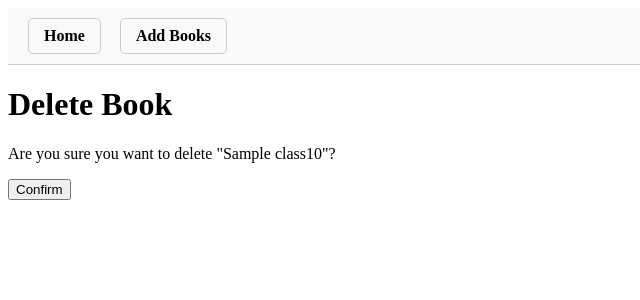
After one commit to seniyanajeem2003/django-work, a Django app: page /delete/1/ in a window 1280 px wide. The commit adds this page. Shown: the top 300 px of the page, without its empty margins (0-640 px from the left). Run offline with Django 4.2, Linux system fonts and the light colour scheme; tables that the repository leaves empty hold one stand-in row (values such as "Sample post").

Commit message:
librarydata

```diff
--- a/classwork/class10/class10/urls.py
+++ b/classwork/class10/class10/urls.py
@@ -14,11 +14,13 @@ Including another URLconf
     1. Import the include() function: from django.urls import include, path
     2. Add a URL to urlpatterns:  path('blog/', include('blog.urls'))
 """
-from . import views
+from library import views
 from django.urls import path
 
 urlpatterns = [
         path('create/',views.library_create,name='createlibrary'),
-        path('home/',views.library_read,name='retrievelibrary'),
-        path('update/<int:id>/',views.library_update,name='updateproduct'),
+        path('',views.library_read,name='home'),
+        path('update/<int:id>/',views.library_update,name='updatelibrary'),
+        path('delete/<int:id>/', views.library_delete, name='deletelibrary'),
+
     ]
--- a/classwork/class10/library/forms.py
+++ b/classwork/class10/library/forms.py
@@ -4,4 +4,4 @@ from .models import class10
 class LibraryForm(forms.ModelForm):
     class Meta:
         model = class10
-        fields = all
+        fields = ['title', 'author', 'year']
--- a/classwork/class10/library/models.py
+++ b/classwork/class10/library/models.py
@@ -2,5 +2,5 @@ from django.db import models
 
 class class10(models.Model):
     title = models.CharField(max_length=500)
-    author = models.TextField()
-    year = models.CharField(max_digits=10)
+    author = models.CharField(max_length=60)
+    year = models.CharField(max_length=10)
--- a/classwork/class10/library/templates/create.html
+++ b/classwork/class10/library/templates/create.html
@@ -3,7 +3,7 @@
 <h1>Add Books</h1>
 <form action='' method='POST'>
     {% csrf_token %}
-    {{form.as_div}}
+    {{form.as_p}}
     <input type="submit" value="submit">
 </form>
 {%endblock%}
--- /dev/null
+++ b/classwork/class10/library/templates/delete.html
@@ -0,0 +1,9 @@
+{% extends 'layout/app-layout.html' %}
+{% block content %}
+<h1>Delete Book</h1>
+<p>Are you sure you want to delete "{{ book_delete.title }}"?</p>
+<form method="post">
+    {% csrf_token %}
+    <input type="submit" value="Confirm">
+</form>
+{% endblock %}
--- a/classwork/class10/library/templates/layout/app-layout.html
+++ b/classwork/class10/library/templates/layout/app-layout.html
@@ -4,10 +4,84 @@
     <meta charset="utf-8">
     <meta name="viewport" content="width=device-width, initial-scale=1">
     <title></title>
+
+   <style>
+.library-table {
+    width: 100%;
+    border-collapse: collapse;
+    text-align: center;
+    margin-top: 20px;
+}
+
+.library-table th,
+.library-table td {
+    border: 1px solid #000;
+    padding: 8px;
+}
+
+.pagination-box {
+    width: fit-content;
+    margin: 20px auto;
+    padding: 15px 25px;
+    border: 2px solid #999;
+    border-radius: 10px;
+    background-color: #f9f9f9;
+    text-align: center;
+}
+
+.pagination-box .page-link {
+    margin: 0 5px;
+    padding: 5px 10px;
+    text-decoration: none;
+    border: 1px solid #999;
+    border-radius: 5px;
+    color: #333;
+    font-weight: bold;
+    transition: background-color 0.3s, color 0.3s;
+}
+
+.pagination-box .page-link:hover {
+    background-color: #e0e0e0;
+    color: #000;
+}
+
+.pagination-box .current {
+    background-color: #ccc;
+    color: #000;
+    pointer-events: none;
+}
+
+
+.navbar {
+    width: 100%;
+    background-color: #f9f9f9;
+    border-bottom: 1px solid #ccc;
+    padding: 10px 20px;
+    text-align: left;
+}
+
+.navbar a {
+    display: inline-block;
+    margin-right: 15px;
+    padding: 8px 15px;
+    text-decoration: none;
+    color: #000;
+    font-weight: bold;
+    border: 1px solid #ccc;
+    border-radius: 5px;
+    transition: background-color 0.3s;
+}
+
+.navbar a:hover {
+    background-color: #e0e0e0;
+}
+
+</style>
+
 </head>
 <body>
     {% include 'nav-bar.html' %}
-    {% block 'content' %}
+    {% block content %}
     {% endblock %}
 </body>
 </html>
--- a/classwork/class10/library/templates/nav-bar.html
+++ b/classwork/class10/library/templates/nav-bar.html
@@ -1,5 +1,4 @@
-<nav>
+<nav class="navbar">
     <a href="{% url 'home' %}">Home</a>
-    <a href="{% url 'createplibrary' %}">Add Books</a>
-    <a href="{% url 'retrievelibrary' %}">View Product</a>
+    <a href="{% url 'createlibrary' %}">Add Books</a>
 </nav>
--- a/classwork/class10/library/views.py
+++ b/classwork/class10/library/views.py
@@ -1,6 +1,9 @@
 
-from django.shortcuts import render, redirect
+from django.shortcuts import render, redirect, get_object_or_404
 from .forms import LibraryForm
+from .models import class10
+from django.core.paginator import Paginator
+
 def library_create(request):
     if request.method == 'POST':
         form = LibraryForm(request.POST)
@@ -12,16 +15,26 @@ def library_create(request):
     return render(request, 'create.html', {'form': form})
 
 def library_read(request):
-    library_list=class10.objects.all()
-    return render(request,'home.html',{'library_list':library_list})
+    library_list = class10.objects.all().order_by('id')
+    paginator = Paginator(library_list, 5)
+    page_number = request.GET.get('page')
+    page_obj = paginator.get_page(page_number)
+    return render(request, 'home.html', {'page_obj': page_obj})
 
 def library_update(request, id):
-    library = class10.objects.get(pk=id)
+    library = get_object_or_404(class10, pk=id)
     if request.method == 'POST':
-        form = LibraryForm(request.POST,instance=product)
+        form = LibraryForm(request.POST,instance=library)
         if form.is_valid():
             form.save()
             return redirect('home')
     else:
         form =LibraryForm(instance=library)
     return render(request, 'update.html', {'form': form})
+
+def library_delete(request, id):
+    book_delete = get_object_or_404(class10, pk=id)
+    if request.method == 'POST':
+        book_delete.delete()
+        return redirect('home')
+    return render(request, 'delete.html', {'book_delete': book_delete})
```
Also changed, not shown: classwork/class10/class10/settings.py (+6 -2 lines), classwork/class10/library/templates/home.html (+43 -14 lines), homework/home10/school/templates/forms.py (added, +7 -0 lines), classwork/class10/db.sqlite3 (added), classwork/class10/library/migrations/0001_initial.py (added).
